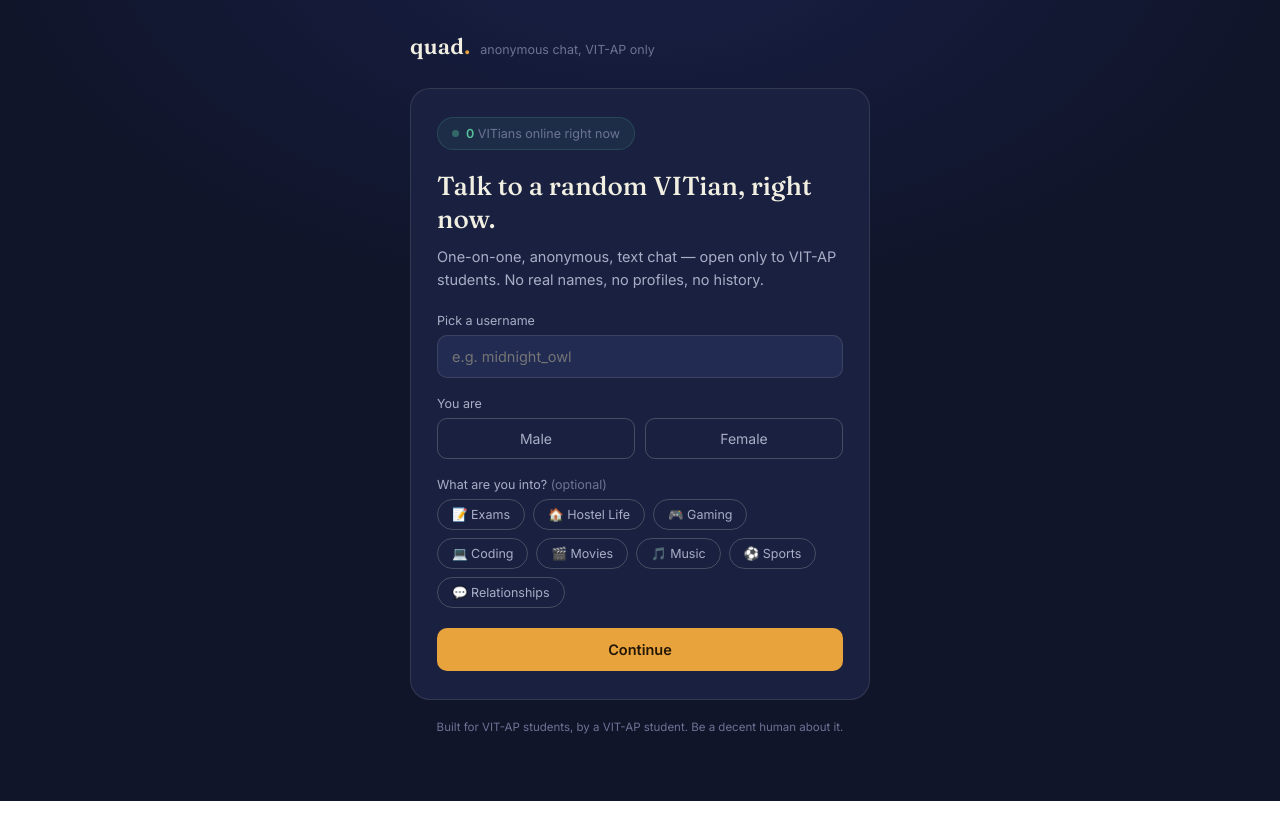
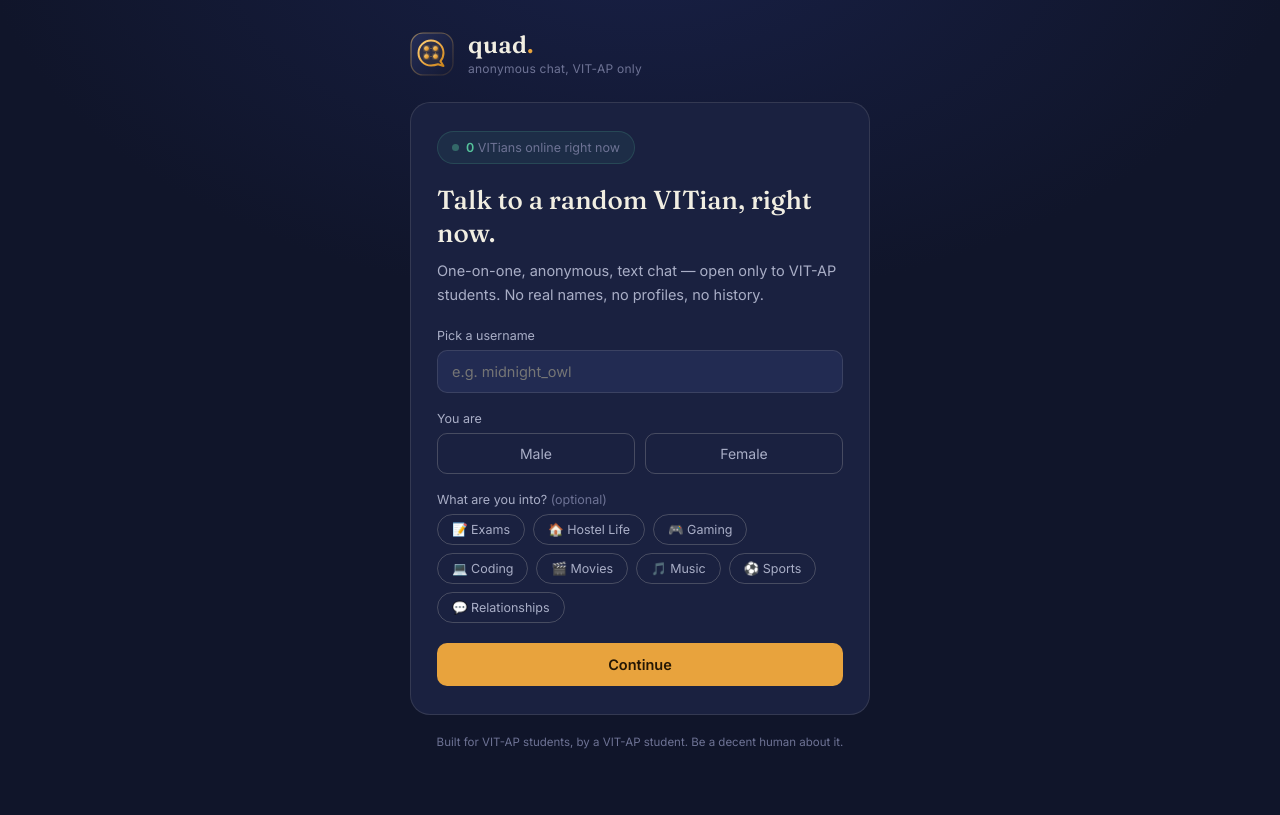
Before and after one commit to santhikumar924-web/quad-server, a website: page public/index.html in a window 1280 px wide. Drawn offline with nearby package versions, Linux system fonts and the light colour scheme; no server answers.

Commit message:
Add official Quad vector logo and favicon

```diff
--- a/public/index.html
+++ b/public/index.html
@@ -4,6 +4,7 @@
 <meta charset="UTF-8">
 <meta name="viewport" content="width=device-width, initial-scale=1.0">
 <title>Quad — talk to a fellow VITian</title>
+<link rel="icon" type="image/svg+xml" href="/logo.svg">
 <link rel="preconnect" href="https://fonts.googleapis.com">
 <link href="https://fonts.googleapis.com/css2?family=Fraunces:opsz,wght@9..144,400;9..144,500;9..144,600&family=Inter:wght@400;500;600&display=swap" rel="stylesheet">
 <style>
@@ -39,20 +40,46 @@
   }
   .brand{
     display:flex;
-    align-items:baseline;
-    gap:10px;
-    margin-bottom: 28px;
+    align-items:center;
+    gap:14px;
+    margin-bottom: 26px;
+  }
+  .brand-logo-wrap{
+    width: 44px;
+    height: 44px;
+    flex-shrink: 0;
+    display: flex;
+    align-items: center;
+    justify-content: center;
+    transition: transform 0.25s cubic-bezier(0.34, 1.56, 0.64, 1), filter 0.25s ease;
+    cursor: pointer;
+  }
+  .brand-logo-wrap:hover{
+    transform: scale(1.08) rotate(3deg);
+    filter: drop-shadow(0 0 12px rgba(232, 163, 61, 0.45));
+  }
+  .brand-logo-wrap svg{
+    width: 100%;
+    height: 100%;
+    display: block;
+  }
+  .brand-text{
+    display:flex;
+    flex-direction:column;
   }
   .brand-mark{
     font-family:'Fraunces', serif;
     font-weight:600;
-    font-size: 22px;
+    font-size: 24px;
     letter-spacing: 0.01em;
+    line-height: 1.1;
   }
   .brand-mark span{ color: var(--gold); }
   .brand-tag{
-    font-size:12.5px;
+    font-size:12px;
     color: var(--ink-faint);
+    margin-top: 3px;
+    letter-spacing: 0.02em;
   }
   .card{
     background: var(--surface);
@@ -422,8 +449,44 @@
 <div class="app">
 
   <div class="brand">
-    <div class="brand-mark">quad<span>.</span></div>
-    <div class="brand-tag">anonymous chat, VIT-AP only</div>
+    <div class="brand-logo-wrap" onclick="goHome()" title="Quad">
+      <svg viewBox="0 0 44 44" fill="none" xmlns="http://www.w3.org/2000/svg">
+        <defs>
+          <linearGradient id="brand-bg" x1="0%" y1="0%" x2="100%" y2="100%">
+            <stop offset="0%" stop-color="#242D57"/>
+            <stop offset="100%" stop-color="#141933"/>
+          </linearGradient>
+          <linearGradient id="brand-gold" x1="0%" y1="0%" x2="100%" y2="100%">
+            <stop offset="0%" stop-color="#FFD278"/>
+            <stop offset="60%" stop-color="#E8A33D"/>
+            <stop offset="100%" stop-color="#C7821B"/>
+          </linearGradient>
+          <linearGradient id="brand-border" x1="0%" y1="0%" x2="100%" y2="100%">
+            <stop offset="0%" stop-color="rgba(255, 210, 120, 0.5)"/>
+            <stop offset="100%" stop-color="rgba(232, 163, 61, 0.1)"/>
+          </linearGradient>
+          <filter id="brand-glow" x="-20%" y="-20%" width="140%" height="140%">
+            <feGaussianBlur stdDeviation="1.5" result="blur"/>
+            <feComposite in="SourceGraphic" in2="blur" operator="over"/>
+          </filter>
+        </defs>
+        <rect x="1" y="1" width="42" height="42" rx="12" fill="url(#brand-bg)" stroke="url(#brand-border)" stroke-width="1.2"/>
+        <path d="M 21 8.5 C 27.9 8.5 33.5 14.1 33.5 21 C 33.5 24.1 32.35 26.95 30.45 29.15 L 33.5 34 L 28 32.3 C 25.95 33.05 23.55 33.5 21 33.5 C 14.1 33.5 8.5 27.9 8.5 21 C 8.5 14.1 14.1 8.5 21 8.5 Z"
+              stroke="url(#brand-gold)" stroke-width="2" stroke-linecap="round" stroke-linejoin="round" fill="rgba(232, 163, 61, 0.08)"/>
+        <line x1="16.5" y1="16.5" x2="25.5" y2="16.5" stroke="rgba(232, 163, 61, 0.35)" stroke-width="1.2" stroke-dasharray="2 1.5"/>
+        <line x1="16.5" y1="24.5" x2="25.5" y2="24.5" stroke="rgba(232, 163, 61, 0.35)" stroke-width="1.2" stroke-dasharray="2 1.5"/>
+        <line x1="16.5" y1="16.5" x2="16.5" y2="24.5" stroke="rgba(232, 163, 61, 0.35)" stroke-width="1.2" stroke-dasharray="2 1.5"/>
+        <line x1="25.5" y1="16.5" x2="25.5" y2="24.5" stroke="rgba(232, 163, 61, 0.35)" stroke-width="1.2" stroke-dasharray="2 1.5"/>
+        <circle cx="16.5" cy="16.5" r="2.3" fill="url(#brand-gold)" filter="url(#brand-glow)"/>
+        <circle cx="25.5" cy="16.5" r="2.3" fill="url(#brand-gold)" filter="url(#brand-glow)"/>
+        <circle cx="16.5" cy="24.5" r="2.3" fill="url(#brand-gold)" filter="url(#brand-glow)"/>
+        <circle cx="25.5" cy="24.5" r="2.3" fill="url(#brand-gold)" filter="url(#brand-glow)"/>
+      </svg>
+    </div>
+    <div class="brand-text">
+      <div class="brand-mark">quad<span>.</span></div>
+      <div class="brand-tag">anonymous chat, VIT-AP only</div>
+    </div>
   </div>
 
   <div class="card">
```
Also changed, not shown: public/logo.svg (added).
